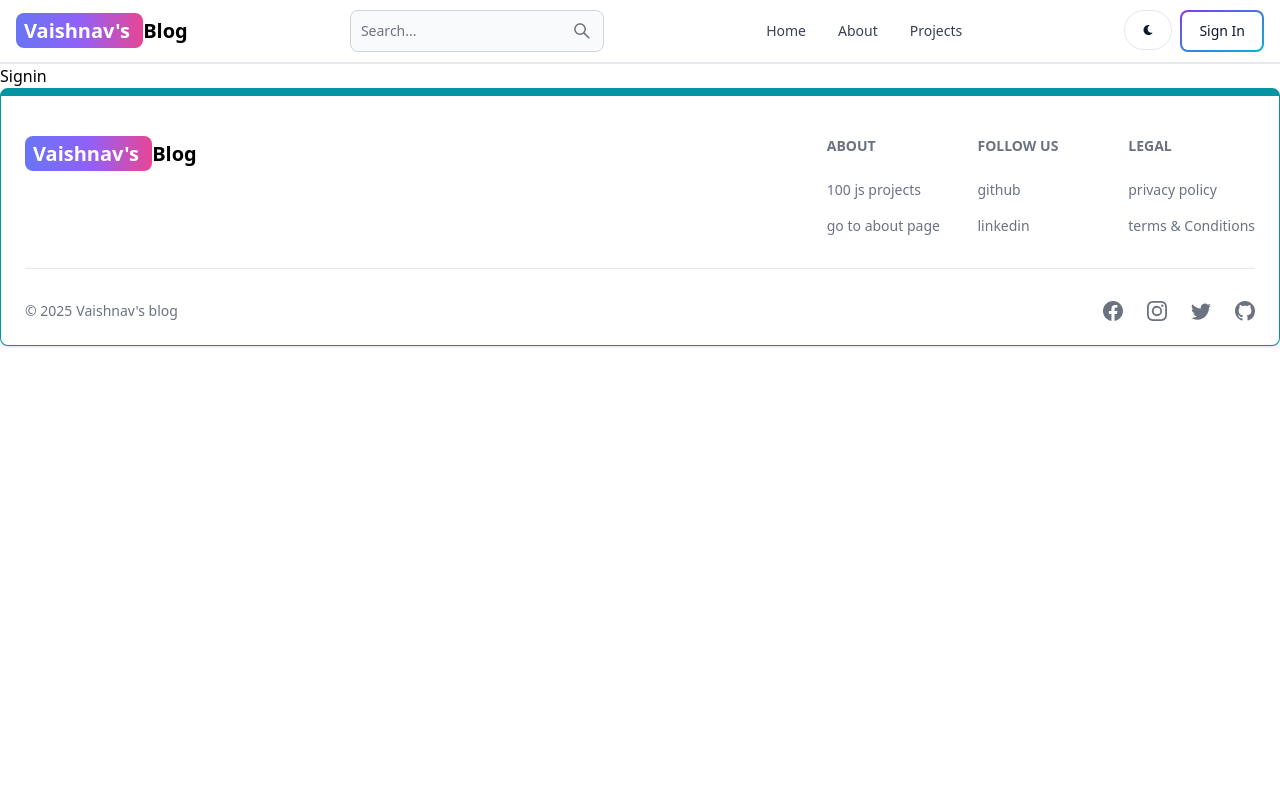
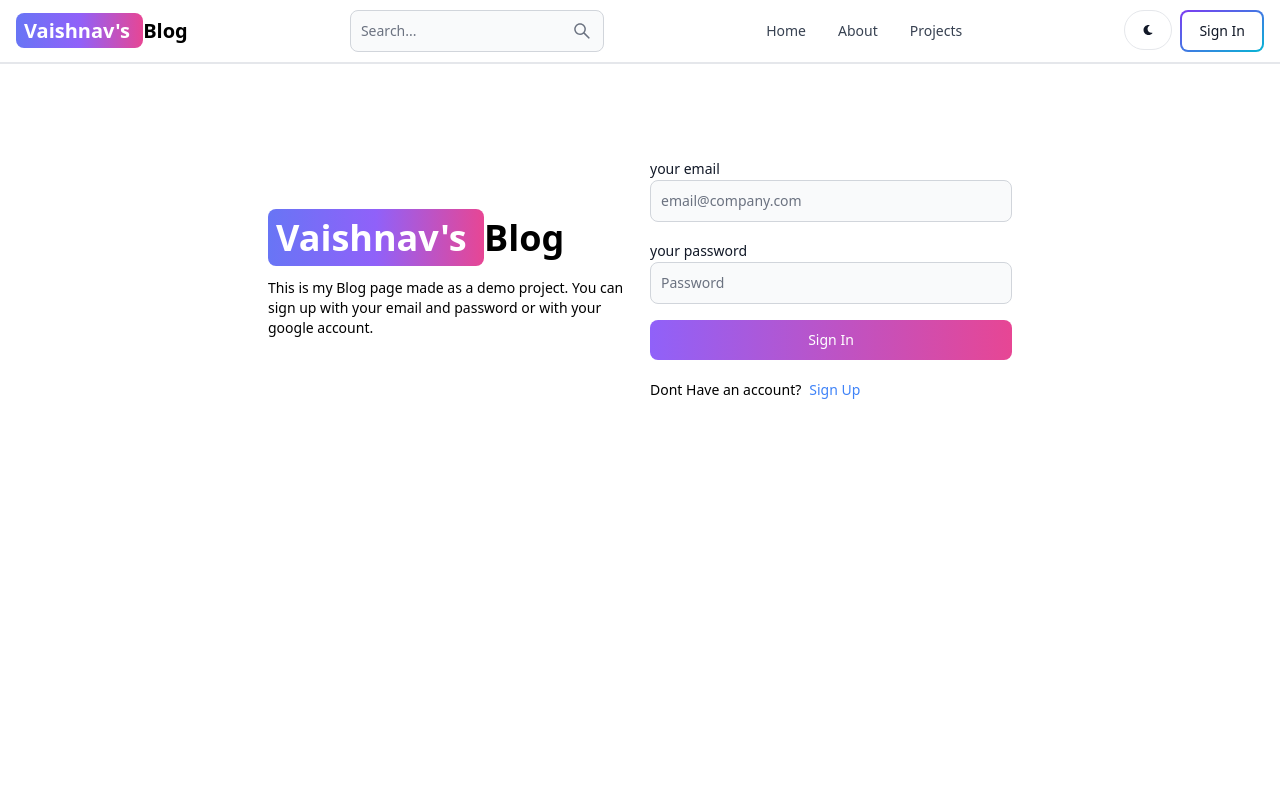
Before and after one commit to vaishnavv007/mern-blog, a React (Vite) app in the folder client/: page /sign-in in a window 1280 px wide. Shown: the top 800 px of the page. Built offline with nearby package versions, Linux system fonts and the light colour scheme.

Commit message:
complete signin page ui and functions

```diff
--- a/client/src/App.jsx
+++ b/client/src/App.jsx
@@ -2,7 +2,7 @@
 import Header from "./components/Header"
 import Home from './pages/Home'
 import About from './pages/About'
-import SignIn from './pages/Signin'
+import SignIn from './pages/SignIn'
 import SignUp from './pages/SignUp'
 import Projects from './pages/Projects'
 import Dashboard from './pages/Dashboard'
--- a/client/src/pages/SignIn.jsx
+++ b/client/src/pages/SignIn.jsx
@@ -1,9 +1,111 @@
-import React from 'react'
+import { Label, TextInput, Button, Alert, Spinner } from 'flowbite-react'
+import React, { useState } from 'react'
+import { Link, useNavigate } from 'react-router-dom'
 
-function Signin() {
+function SignIn() {
+  const [formData, setFormData] = useState({});
+  const [errorMessage, setErrorMessage] = useState(null);
+  const [loading, setLoading] = useState(false);
+  const navigate = useNavigate();
+  const handleChange = (e) => {
+    setFormData({ ...formData, [e.target.id]: e.target.value.trim() });
+  };
+  const handleSubmit = async (e) => {
+    e.preventDefault();
+    if (!formData.email || !formData.password){
+      return setErrorMessage('Please fill out all fields.');
+    }
+    try {
+      setLoading(true);
+      setErrorMessage(null);
+      const res = await fetch('/api/auth/signin', {
+        method: 'POST',
+        headers: { 'Content-Type': 'application/json'},
+        body: JSON.stringify(formData),
+      });
+      const data = await res.json();
+      if (data.success === false) {
+        return setErrorMessage(data.message);
+      }
+      setLoading(false);
+      if(res.ok){
+        navigate('/');
+      }
+    } catch (error) {
+      setErrorMessage(error.message);
+      setLoading(false);
+    }
+  };
   return (
-    <div>Signin</div>
+    <div className='min-h-screen mt-20'>
+
+      <div className='flex p-3 max-w-3xl mx-auto flex-col md:flex-row md:items-center gap-5'>
+        {/* left */}
+
+        <div className='flex-1'>
+        <Link to="/" className='font-bold dark:text-white text-4xl'>
+             <span className='px-2 py-1 bg-gradient-to-r from-indigo-500 via-purple-500
+             to-pink-500 rounded-lg text-white'> Vaishnav's </span>
+             Blog
+        </Link>
+        <p className='text-sm mt-5'>
+          This is my Blog page made as a demo project. You can sign up with your email and
+          password or with your google account.
+        </p>
+        </div>
+
+        {/* right */}
+
+        <div className='flex-1'>
+          <form className='flex flex-col gap-4' onSubmit={handleSubmit}>
+            <div>
+              <Label value='your email' />
+              <TextInput
+              type='email'
+              placeholder='email@company.com'
+              id='email'
+              onChange={handleChange} />
+            </div>
+            <div>
+              <Label value='your password' />
+              <TextInput
+              type='password'
+              placeholder='Password'
+              id='password'
+              onChange={handleChange} />
+            </div>
+            <Button gradientDuoTone='purpleToPink' type='submit' disabled={loading} >
+              {
+                loading ? (
+                  <>
+                  <Spinner size='sm' />
+                  <span className='pl-3'>Loading...</span>
+                  </>
+                ) : 'Sign In'
+              }
+            </Button>
+          </form>
+
+          <div className='flex gap-2 text-sm mt-5'>
+            <span>Dont Have an account?</span>
+            <Link to='/sign-up' className='text-blue-500' >
+            Sign Up
+            </Link>
+          </div>
+          {
+            errorMessage && (
+              <Alert className='mt-5'color='failure' >
+                {errorMessage}
+              </Alert>
+            )
+          }
+
+        </div>
+
+      </div>
+
+    </div>
   )
 }
 
-export default Signin
+export default SignIn
```
